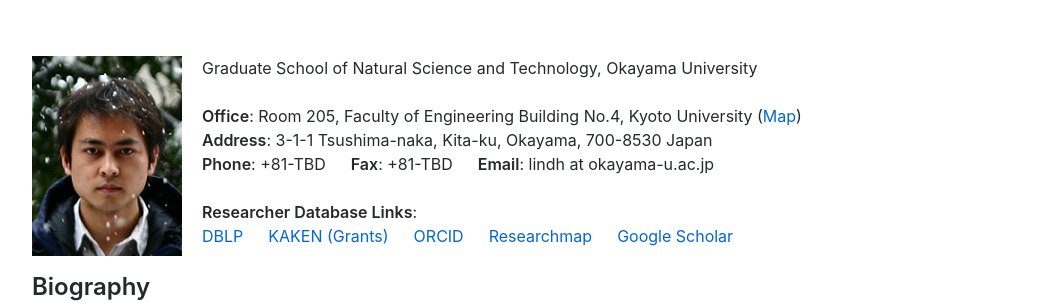
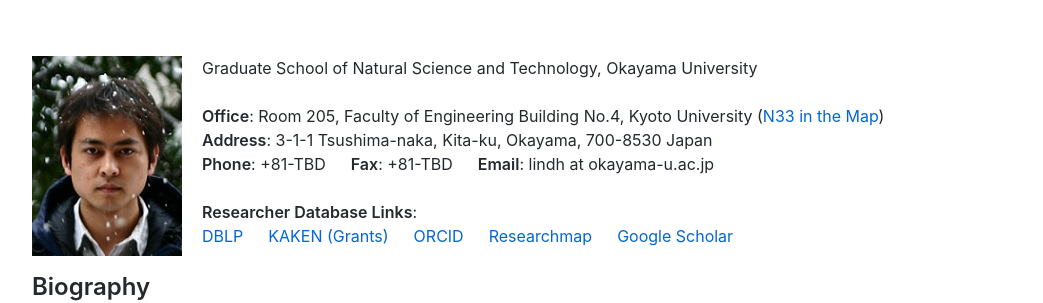
Before and after one commit to lindh/lindh.github.io, a Jekyll site: the page built from index.md, in a window 1280 px wide and 900 px high. Shown: the part 123-426 px from the top of the window, without its empty margins (118-1161 px from the left). Built offline with Jekyll 4.4.1, drawn with Linux system fonts in a browser that asks for light colours; comment, search, counter and statistics services are not loaded.

Commit message:
Update index.md

```diff
--- a/index.md
+++ b/index.md
@@ -10,7 +10,7 @@
    Graduate School of Natural Science and Technology, Okayama University
    <br>
    <br>
-   **Office**: Room 205, Faculty of Engineering Building No.4, Kyoto University ([Map](https://www.kyoto-u.ac.jp/en/access/main-campus-map.html))
+   **Office**: Room 205, Faculty of Engineering Building No.4, Kyoto University ([N33 in the Map](https://www.okayama-u.ac.jp/up_load_files/freetext/en__Tsushima_Campus/file/map_tsushima.pdf))
    <br>
    **Address**: 3-1-1 Tsushima-naka, Kita-ku, Okayama, 700-8530 Japan
    <br>
```
